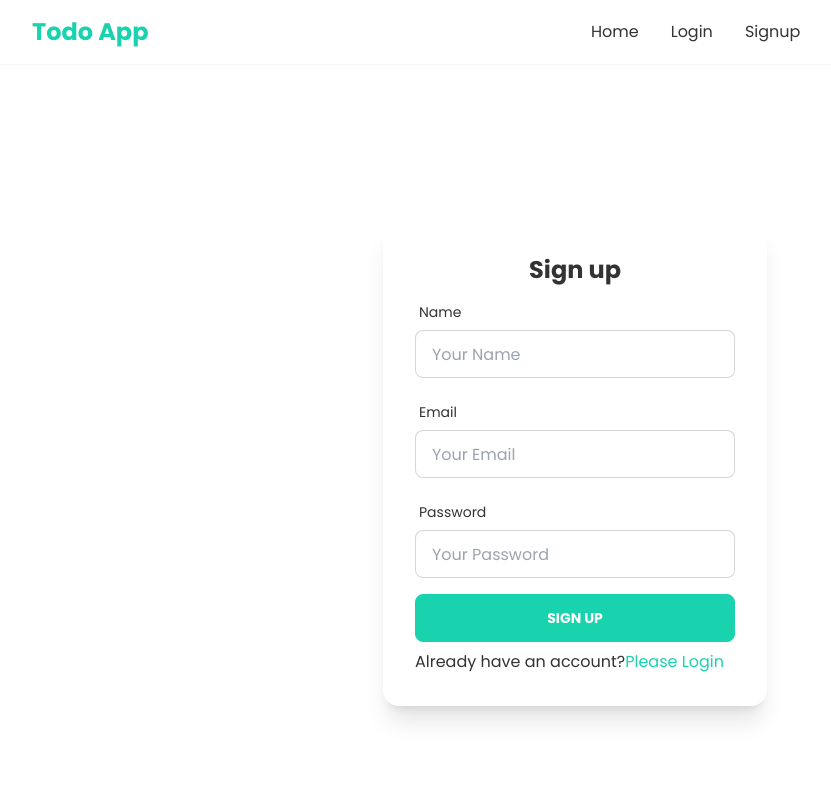
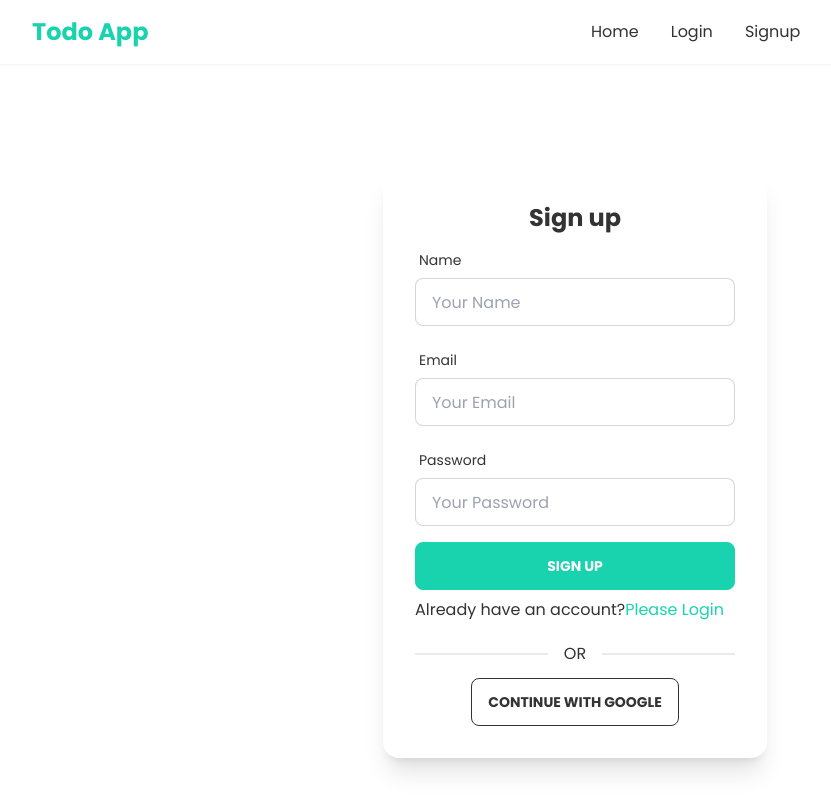
Before and after one commit to mohammadshariful/Todos_Client_With_Backend, a React (Create React App) app: page /signup in a window 1280 px wide. Shown: the top 812 px of the page, without its empty margins (65-896 px from the left). Built offline with nearby package versions, Linux system fonts and the light colour scheme; no server answers.

Commit message:
login with google with firebase implement

```diff
--- a/src/Pages/Login/Login.js
+++ b/src/Pages/Login/Login.js
@@ -3,6 +3,7 @@ import { useSignInWithEmailAndPassword } from "react-firebase-hooks/auth";
 import { useForm } from "react-hook-form";
 import { Link, useNavigate } from "react-router-dom";
 import auth from "../../Firebase.init";
+import SocailLogin from "../Shared/SocailLogin";
 const Login = () => {
   const {
     register,
@@ -110,6 +111,7 @@ const Login = () => {
               Create a New Account
             </Link>
           </p>
+          <SocailLogin />
         </div>
       </div>
     </div>
--- a/src/Pages/Login/Signup.js
+++ b/src/Pages/Login/Signup.js
@@ -6,6 +6,7 @@ import {
 import { useForm } from "react-hook-form";
 import { Link } from "react-router-dom";
 import auth from "../../Firebase.init.js";
+import SocailLogin from "../Shared/SocailLogin.js";
 const Signup = () => {
   const {
     register,
@@ -131,6 +132,7 @@ const Signup = () => {
               Please Login
             </Link>
           </p>
+          <SocailLogin />
         </div>
       </div>
     </div>
--- /dev/null
+++ b/src/Pages/Shared/SocailLogin.js
@@ -0,0 +1,29 @@
+import React, { useEffect } from "react";
+import { useSignInWithGoogle } from "react-firebase-hooks/auth";
+import { useLocation, useNavigate } from "react-router-dom";
+import auth from "../../Firebase.init";
+const SocailLogin = () => {
+  const [signInWithGoogle, user, loading, error] = useSignInWithGoogle(auth);
+  const navigate = useNavigate();
+  const location = useLocation();
+  const from = location.state?.from?.pathname || "/";
+  useEffect(() => {
+    if (user) {
+      navigate(from, { replace: true });
+    }
+  }, [user]);
+  if (loading) {
+    return <p>Loading..</p>;
+  }
+  return (
+    <div className="text-center">
+      {error && <p className="text-error">{error.message}</p>}
+      <div className="divider">OR</div>
+      <button onClick={() => signInWithGoogle()} className="btn btn-outline">
+        Continue with Google
+      </button>
+    </div>
+  );
+};
+
+export default SocailLogin;
```
